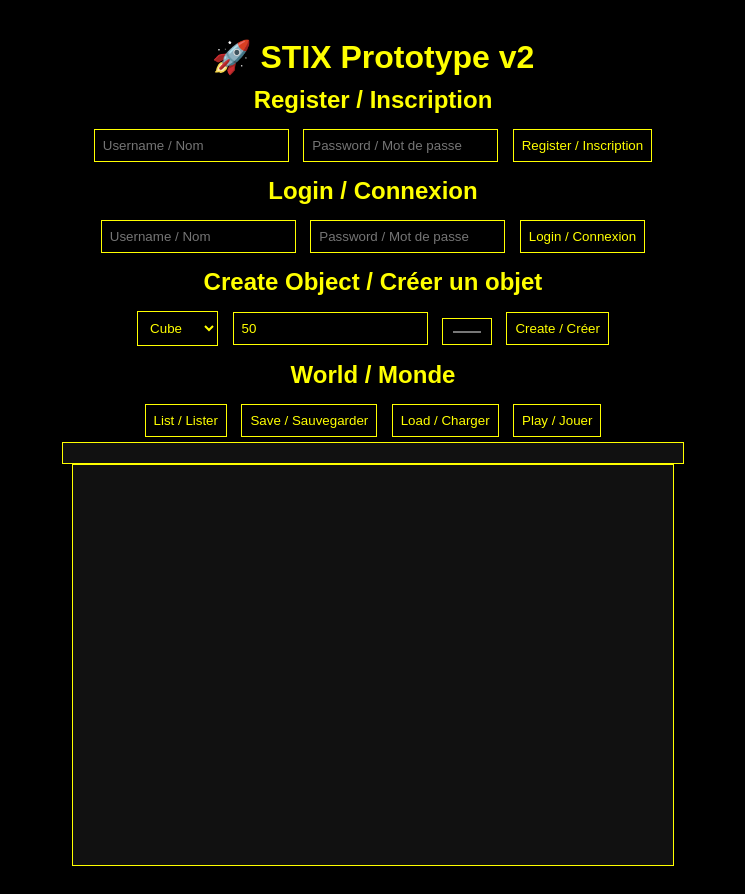
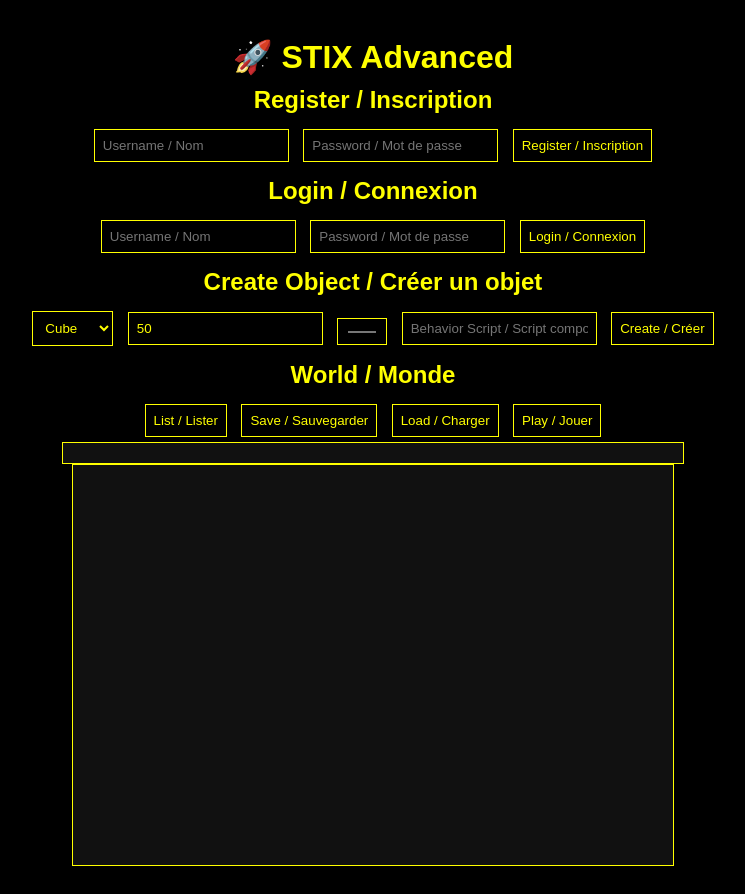
Before and after one commit to AMENAYO/STIX, a plain HTML site: page index.html in a window 1280 px wide. Shown: the whole page, without its empty margins (267-1012 px from the left). Drawn offline with Linux system fonts and the light colour scheme.

Commit message:
Update index.html

```diff
--- a/index.html
+++ b/index.html
@@ -1,12 +1,12 @@
 <!DOCTYPE html>
 <html>
 <head>
-  <title>STIX Prototype v2</title>
+  <title>STIX Advanced</title>
   <link rel="stylesheet" href="css/style.css">
 </head>
 <body>
 
-<h1>🚀 STIX Prototype v2</h1>
+<h1>🚀 STIX Advanced</h1>
 
 <h2>Register / Inscription</h2>
 <input id="regUser" placeholder="Username / Nom">
@@ -25,6 +25,7 @@
 </select>
 <input id="size" type="number" placeholder="Size / Taille" value="50">
 <input type="color" id="color" value="#FFFF00">
+<input id="script" placeholder="Behavior Script / Script comportement">
 <button onclick="createObject()">Create / Créer</button>
 
 <h2>World / Monde</h2>
```
